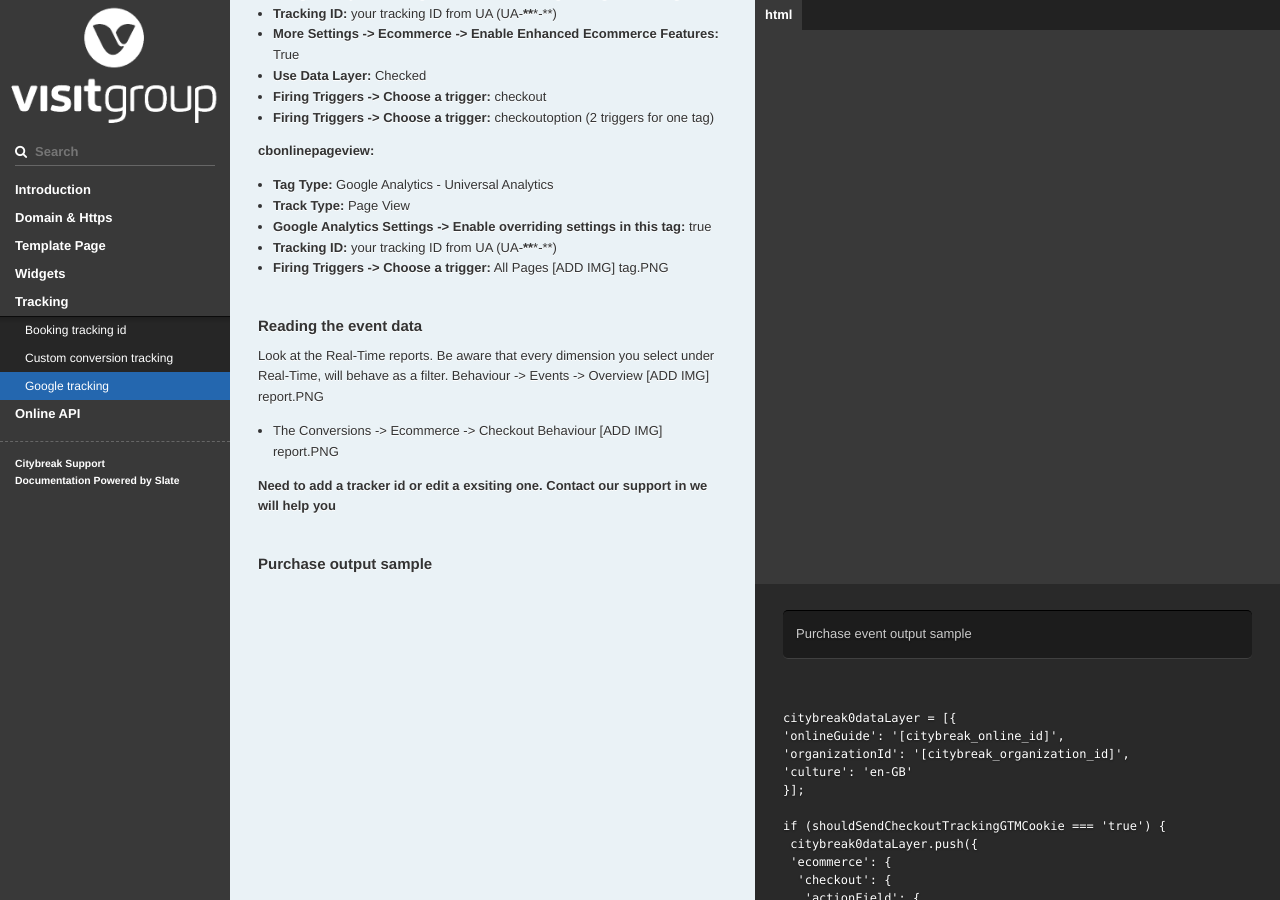
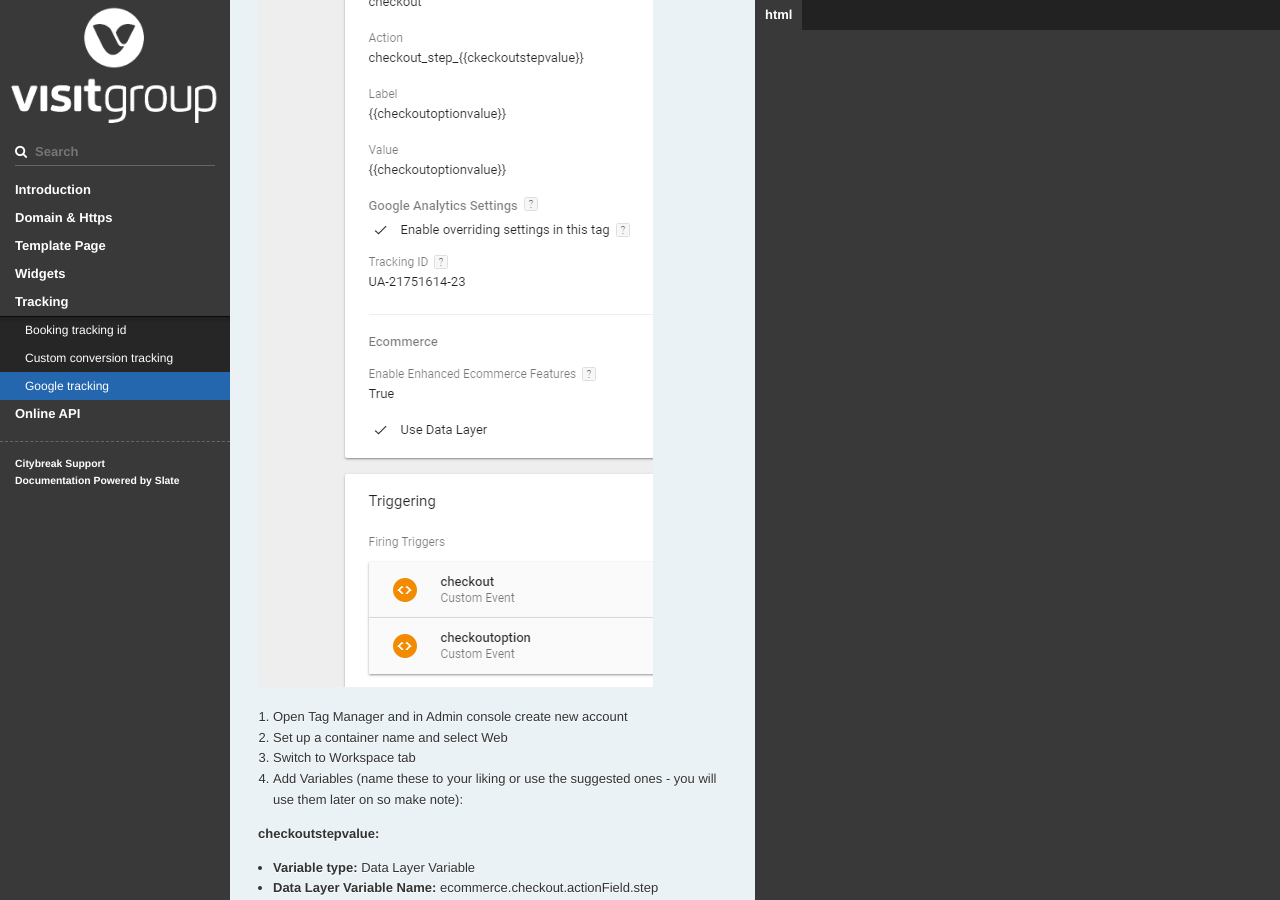
Before and after one commit to visit/citybreak-online-doc, a Jekyll site: the page built from index.md, in a window 1280 px wide and 900 px high, scrolled down 18643 px. Built offline with Jekyll 4.4.1, drawn with Linux system fonts in a browser that asks for light colours; our own code applies the rules of GitHub Pages for plain Markdown files; some of the changed text lies outside the part shown.

Commit message:
Update tracking.md

```diff
--- a/_includes/tracking.md
+++ b/_includes/tracking.md
@@ -119,12 +119,14 @@ If you already have UA account set up, you only need to set up a view so skip to
      * /customerinformation
      * /confirmation
 
-[ADD IMG] viewsettings.PNG
+![Sample](//visit.github.io/citybreak-online-doc/images/ga1.png "Sample")
 
 ### Setting up Google tag manager
 
 If you already have account set up, you can continue from step 2.
 If you also have a container set up, you can continue from step 4.
+
+![Sample](//visit.github.io/citybreak-online-doc/images/ga2.png "Sample")
 
 1. Open Tag Manager and in Admin console create new account
 2. Set up a container name and select Web
@@ -173,16 +175,21 @@ If you also have a container set up, you can continue from step 4.
   * **Google Analytics Settings -> Enable overriding settings in this tag:** true
   * **Tracking ID:** your tracking ID from UA (UA-*******-**)
   * **Firing Triggers -> Choose a trigger:** All Pages
-[ADD IMG] tag.PNG
+
+![Sample](//visit.github.io/citybreak-online-doc/images/ga3.png "Sample")
+![Sample](//visit.github.io/citybreak-online-doc/images/ga4.png "Sample")
+
 
 ### Reading the event data
 
 Look at the Real-Time reports. Be aware that every dimension you select under Real-Time, will behave as a filter.
 Behaviour -> Events -> Overview
-[ADD IMG] report.PNG
+
+![Sample](//visit.github.io/citybreak-online-doc/images/ga5.png "Sample")
 
 * The Conversions -> Ecommerce -> Checkout Behaviour
-[ADD IMG] report.PNG
+
+![Sample](//visit.github.io/citybreak-online-doc/images/ga6.png "Sample")
 
 **Need to add a tracker id or edit a exsiting one. Contact our support in we will help you**
 
```
